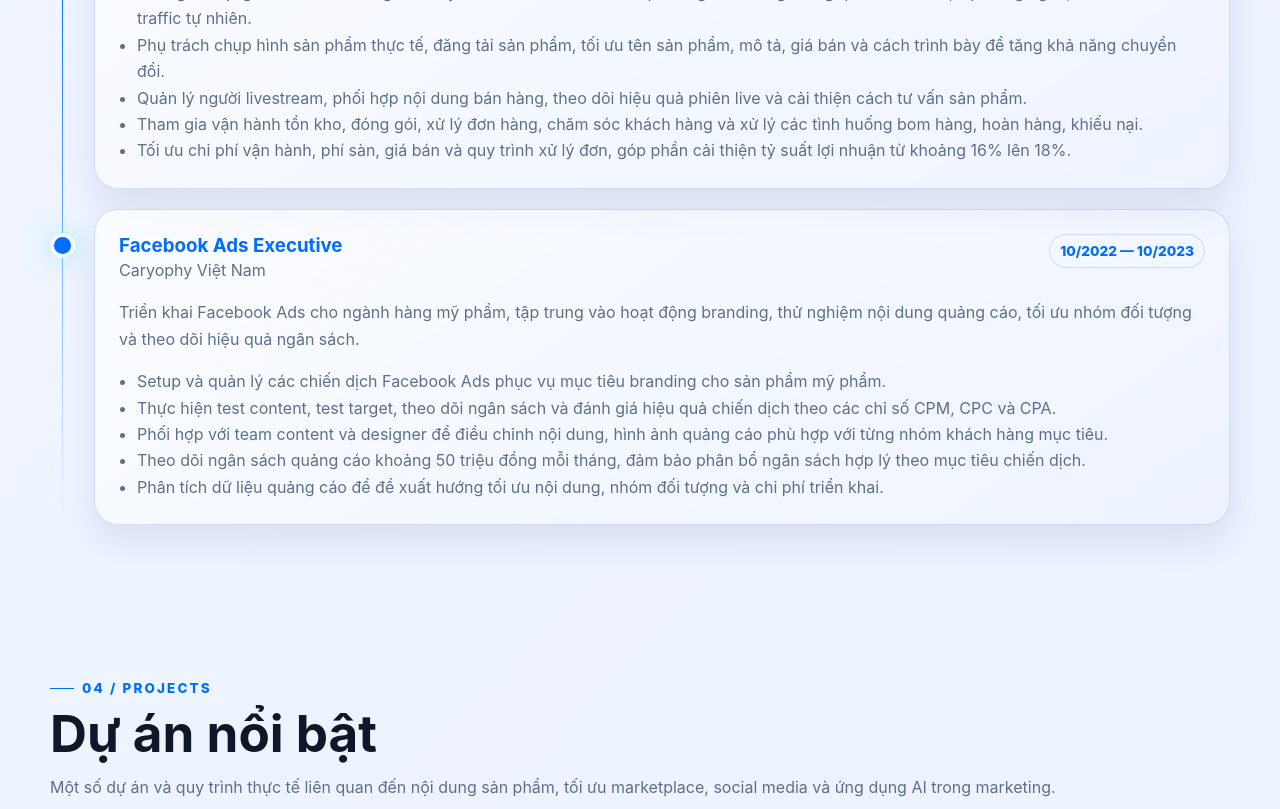
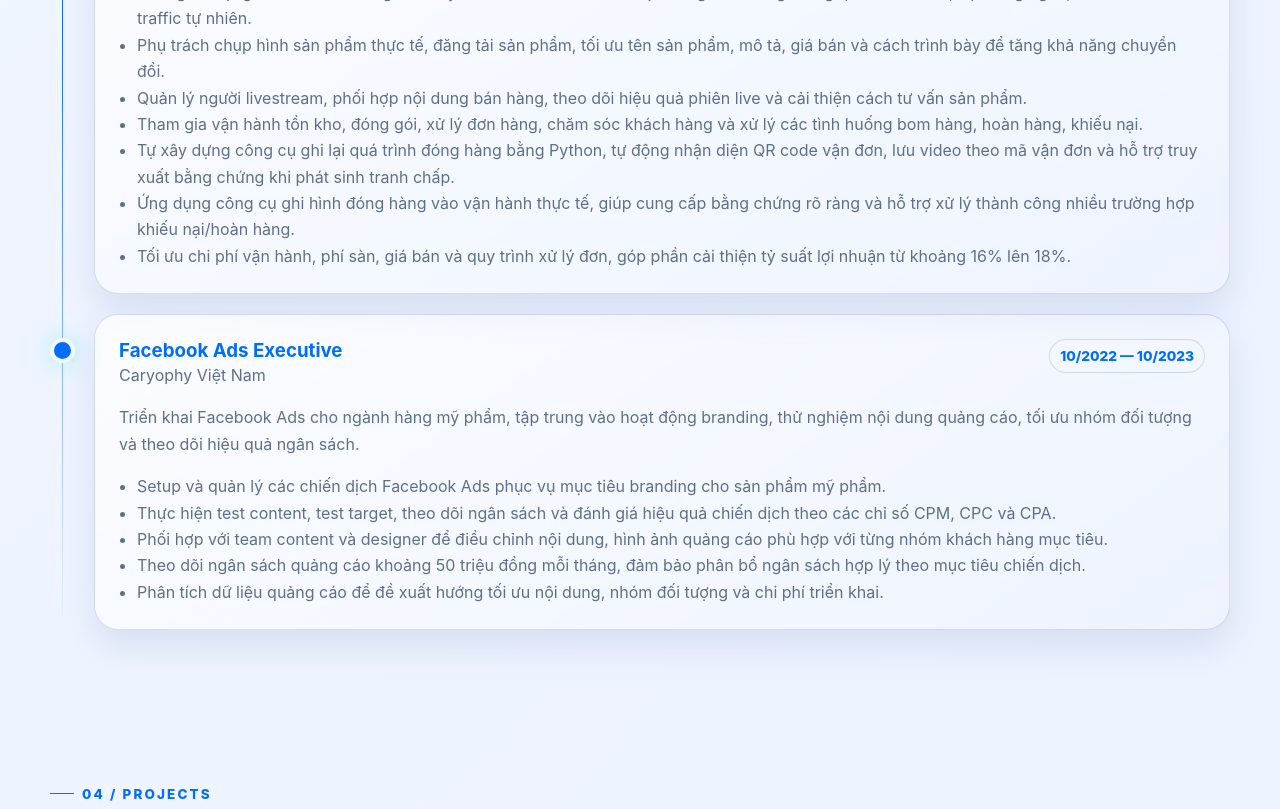
Before and after one commit to JustinNguyen9979/cv, a React (Vite) app: page / in a window 1280 px wide. Shown: the part 3580-4389 px from the top of the page. Built offline with nearby package versions, Linux system fonts and the light colour scheme.

Commit message:
Bổ sung thông tin

```diff
--- a/src/data/cvData.js
+++ b/src/data/cvData.js
@@ -138,6 +138,8 @@ export const cvData = {
         'Phụ trách chụp hình sản phẩm thực tế, đăng tải sản phẩm, tối ưu tên sản phẩm, mô tả, giá bán và cách trình bày để tăng khả năng chuyển đổi.',
         'Quản lý người livestream, phối hợp nội dung bán hàng, theo dõi hiệu quả phiên live và cải thiện cách tư vấn sản phẩm.',
         'Tham gia vận hành tồn kho, đóng gói, xử lý đơn hàng, chăm sóc khách hàng và xử lý các tình huống bom hàng, hoàn hàng, khiếu nại.',
+        'Tự xây dựng công cụ ghi lại quá trình đóng hàng bằng Python, tự động nhận diện QR code vận đơn, lưu video theo mã vận đơn và hỗ trợ truy xuất bằng chứng khi phát sinh tranh chấp.',
+        'Ứng dụng công cụ ghi hình đóng hàng vào vận hành thực tế, giúp cung cấp bằng chứng rõ ràng và hỗ trợ xử lý thành công nhiều trường hợp khiếu nại/hoàn hàng.',
         'Tối ưu chi phí vận hành, phí sàn, giá bán và quy trình xử lý đơn, góp phần cải thiện tỷ suất lợi nhuận từ khoảng 16% lên 18%.',
       ],
     },
```
